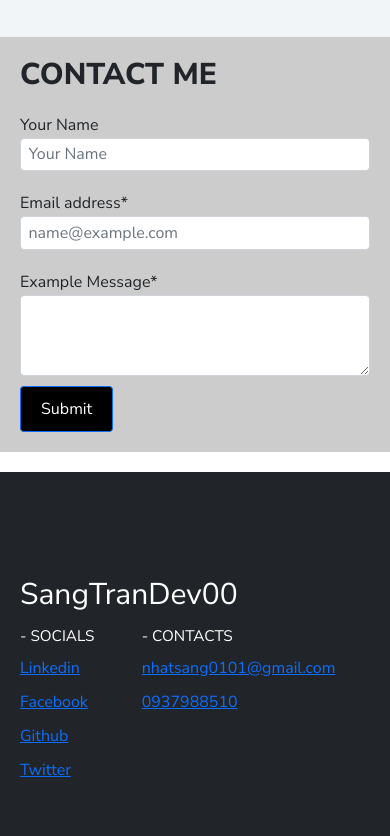
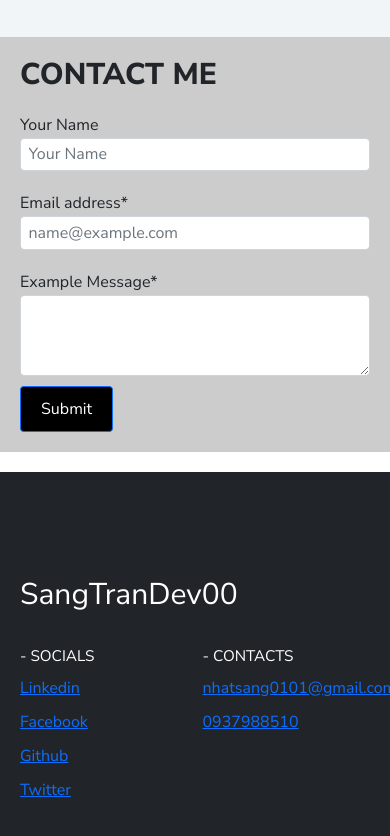
Before and after one commit to sangtrandev00/sangtrandev00-info, a plain HTML site: page index.html in a window 390 px wide. Shown: the part 5906-6742 px from the top of the page. Drawn offline with nearby package versions, Linux system fonts and the light colour scheme.

Commit message:
Fix some bugs

```diff
--- a/css/responsive.css
+++ b/css/responsive.css
@@ -140,4 +140,8 @@
     .personal-site__contact-links > ul > li {
         margin: 1rem 0;
     }
+
+    .personal-site__brand {
+        margin-bottom: 2rem
+    }
 }
--- a/index.html
+++ b/index.html
@@ -578,7 +578,7 @@
                         </div>
                         <div class="col-md-6">
                             <div class="row">
-                                <div class="col-4">
+                                <div class="col-md-4 col-6">
                                     <div class="personal-site__contact-links">
                                         <h3>- SOCIALS</h3>
                                         <ul>
@@ -590,7 +590,7 @@
                                     </div>
 
                                 </div>
-                                <div class="col-4">
+                                <div class="col-md-4 col-6">
                                     <div class="personal-site__contact-links">
                                         <h3>- CONTACTS</h3>
                                         <ul>
@@ -599,7 +599,7 @@
                                         </ul>
                                     </div>
                                 </div>
-                                <div class="col-4">
+                                <div class="col-md-4 col-6">
                                     <div class="personal-site__contact-links">
 
                                     </div>
```
